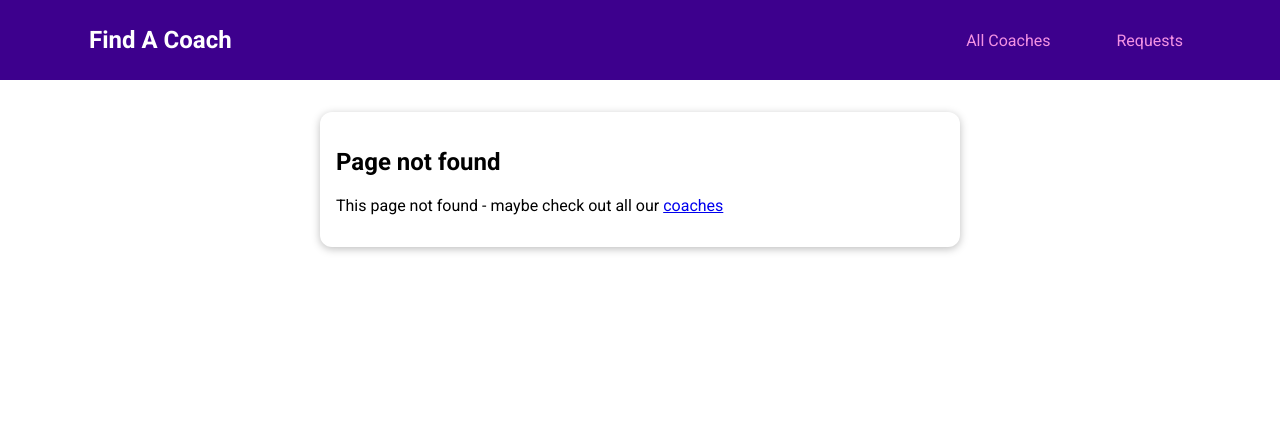
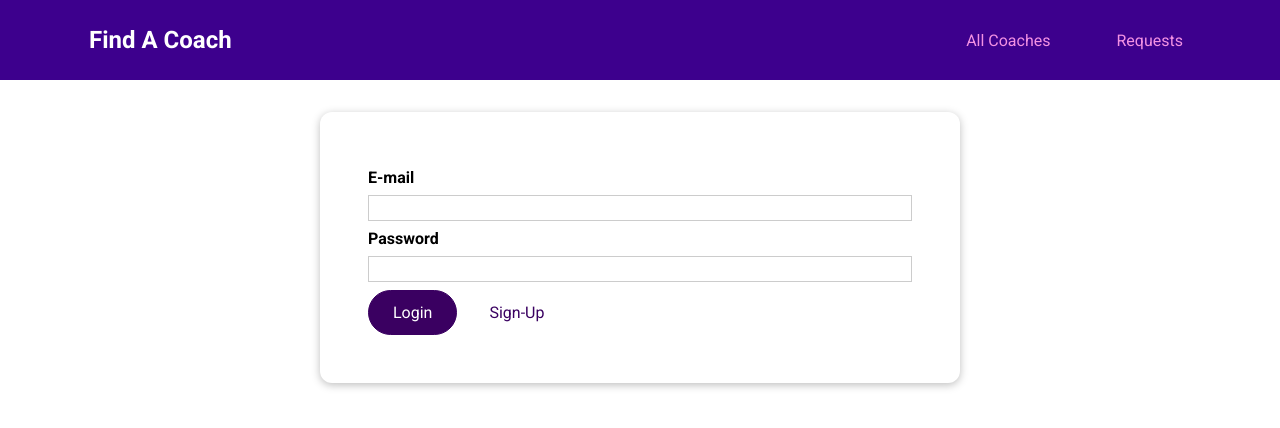
Before and after one commit to Andrey2109/coachesProject, a Vue app: page /auth in a window 1280 px wide. Before the commit this address had no page. Shown: the top 428 px of the page. Built offline with nearby package versions, Linux system fonts and the light colour scheme.

Commit message:
feat: create Auth route path

```diff
--- /dev/null
+++ b/src/pages/auth/UserAuth.vue
@@ -0,0 +1,59 @@
+<template>
+  <base-card>
+    <form>
+      <div class="form-control">
+        <label for="email">E-mail</label>
+        <input type="email" id="email" />
+      </div>
+      <div class="form-control">
+        <label for="password">Password</label>
+        <input type="password" id="password" />
+      </div>
+      <base-button>Login</base-button>
+      <base-button type="button" mode="flat">Sign-Up</base-button>
+    </form>
+  </base-card>
+</template>
+
+<style scoped>
+form {
+  margin: 1rem;
+
+  padding: 1rem;
+}
+
+.form-control {
+  margin: 0.5rem 0;
+}
+
+label {
+  font-weight: bold;
+  margin-bottom: 0.5rem;
+  display: block;
+}
+
+input,
+textarea {
+  display: block;
+  width: 100%;
+  font: inherit;
+  border: 1px solid #ccc;
+  padding: 0.15rem;
+}
+
+input:focus,
+textarea:focus {
+  border-color: #3d008d;
+  background-color: #faf6ff;
+  outline: none;
+}
+
+.errors {
+  font-weight: bold;
+  color: red;
+}
+
+.actions {
+  text-align: center;
+}
+</style>
--- a/src/router.js
+++ b/src/router.js
@@ -5,6 +5,7 @@ import CoachesList from './pages/coaches/CoachesList.vue';
 import CoachRegistration from './pages/coaches/CoachRegistration.vue';
 import ContactCoach from './pages/requests/ContactCoach.vue';
 import RequestsReceived from './pages/requests/RequestsReceived.vue';
+import UserAuth from './pages/auth/UserAuth.vue';
 import NotFound from './pages/NotFound.vue';
 
 const router = createRouter({
@@ -22,6 +23,7 @@ const router = createRouter({
     },
     { path: '/register', component: CoachRegistration },
     { path: '/requests', component: RequestsReceived },
+    { path: '/auth', component: UserAuth },
     { path: '/:pathMatch(.*)*', component: NotFound },
   ],
 });
```
